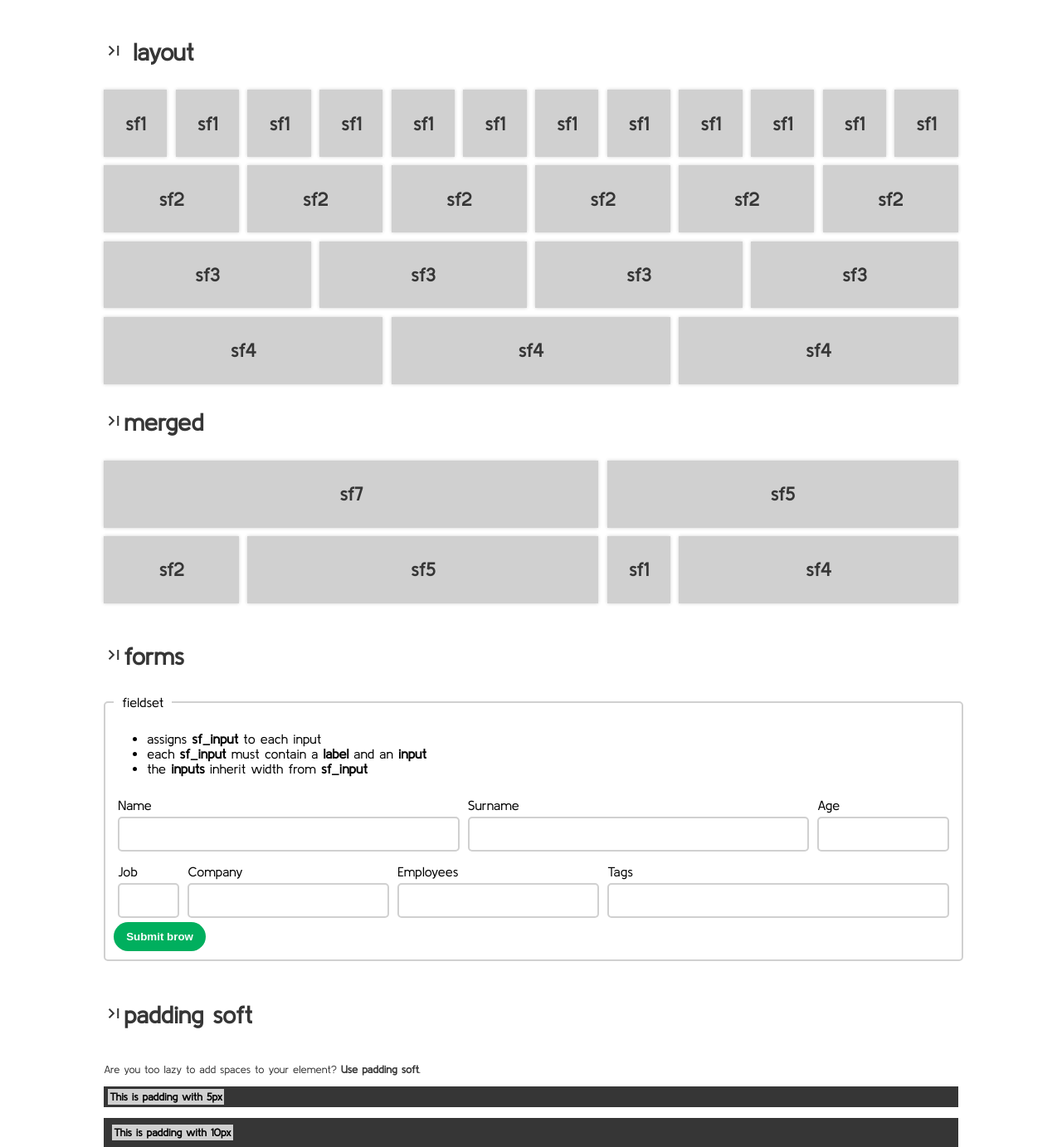
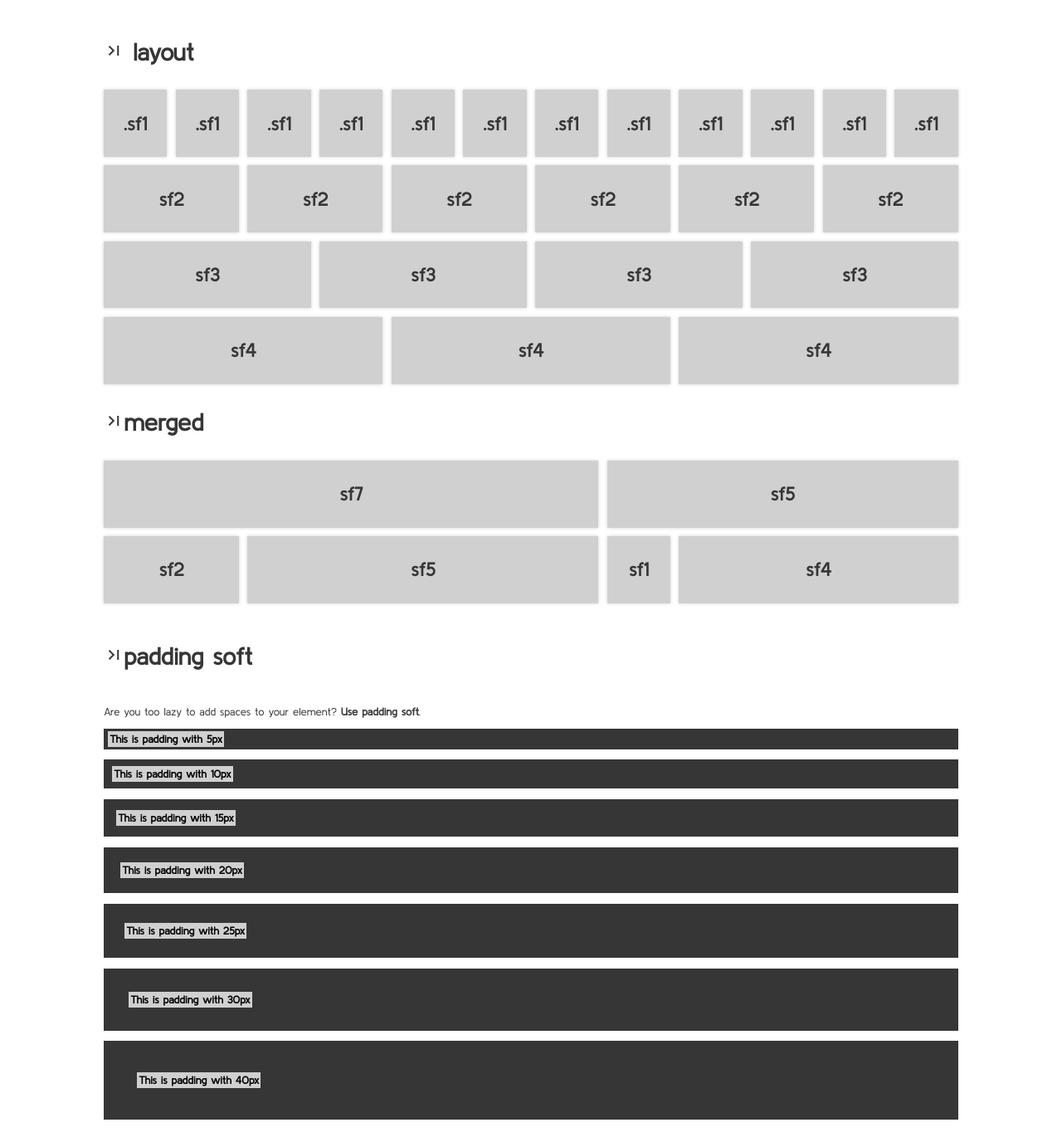
Before and after one commit to softframecss/softframecss, a website: page index.html in a window 1280 px wide. Shown: the part 1046-2428 px from the top of the page at 83% size. Drawn offline with Linux system fonts and the light colour scheme.

Commit message:
Revert "mel: support form"
This reverts commit 04d12c83f43a0c70b584c4f3da34cb693af4c198.

```diff
--- a/css/softframe.css
+++ b/css/softframe.css
@@ -20,19 +20,6 @@ body {
     --sf10: 82.33333%;
     --sf11: 90.66667%;
     --sf12: 99%;
-
-    --sf1_i: 7.33333%;
-    --sf2_i: 15.66667%;
-    --sf3_i: 24%;
-    --sf4_i: 32.33333%;
-    --sf5_i: 40.66667%;
-    --sf6_i: 49%;
-    --sf7_i: 57.33333%;
-    --sf8_i: 65.66667%;
-    --sf9_i: 74%;
-    --sf10_i: 82.33333%;
-    --sf11_i: 90.66667%;
-    --sf12_i: 99%;
 
     /* DEFAULT COLORS */
     --white: #ffffff;
@@ -160,6 +147,18 @@ a { text-decoration: none; }
         transition: all 0.5s ease 0s;
         background-color: #000000a6;
         color: #ffffff;
+    }
+}
+
+/* CARD */
+.sf_card {
+    color: var(--dark-gray);
+    background-color: var(--light-gray);
+    box-shadow: 0px 0px 4px 0px var(--light-gray);
+}
+@media screen and (max-width: 640px) {
+    .sf_card > h3 {
+        font-size: 0.6rem !important;
     }
 }
 
@@ -338,124 +337,6 @@ a { text-decoration: none; }
 }
 
 
-/* CARD */
-.sf_card {
-    color: var(--dark-gray);
-    background-color: var(--light-gray);
-    box-shadow: 0px 0px 4px 0px var(--light-gray);
-}
-@media screen and (max-width: 640px) {
-    .sf_card > h3 {
-        font-size: 0.6rem !important;
-    }
-}
-
-
-
-/* FORMS */
-.sf_fi_20 {width: 20%;}
-.sf_fi_30 {width: 30%;}
-.sf_fi_40 {width: 40%;}
-.sf_fi_50 {width: 50%;}
-.sf_fi_70 {width: 70%;}
-.sf_fi_100 {width: 100%;}
-
-
-.sf1_i {width: var(--sf1_i);}
-.sf2_i {width: var(--sf2_i);}
-.sf3_i {width: var(--sf3_i);}
-.sf4_i {width: var(--sf4_i);}
-.sf5_i {width: var(--sf5_i);}
-.sf6_i {width: var(--sf6_i);}
-.sf7_i {width: var(--sf7_i);}
-.sf8_i {width: var(--sf8_i);}
-.sf9_i {width: var(--sf9_i);}
-.sf10_i {width: var(--sf10_i);}
-.sf11_i {width: var(--sf11_i);}
-.sf12_i {width: 100%; display: flex;}
-@media screen and (max-width: 640px) {
-    .sf12_i {
-        position: relative;
-        display: inline-block;
-        margin-bottom: 10px;
-    }
-    .sf12_i:last-child {
-        margin-bottom: 0px;
-    }
-}
-.sf_form {
-    width: 100%;
-    margin: 0;
-    padding: 0;
-    position: relative;
-    display: inline-block;
-}
-@media screen and (max-width: 640px) {
-    .sf_form {
-        width: 100%;
-        position: relative;
-        display: inline-block;
-    }
-}
-.sf_form fieldset {
-    border: 2px solid var(--light-gray);
-    border-radius: 5px;
-    margin: 0;
-    padding: 10px;
-}
-@media screen and (max-width: 640px) {
-    .sf_form fieldset{
-        position: relative;
-        display: inline-block;
-    }
-}
-.sf_form legend {
-    padding: 0 10px;
-    font-size: 1rem;
-}
-
-.sf_input {
-    padding: 5px;
-    position: relative;
-    display: inline-block;
-}
-@media screen and (max-width: 640px) {
-    .sf_input{
-        padding: 0;
-        position: relative;
-        display: inline-block;
-    }
-}
-.sf_input input[type=text] {
-    width: -webkit-fill-available;
-    display: flex;
-    border: 2px solid var(--light-gray);
-    border-radius: 5px;
-    padding: 10px;
-    font-size: 1rem;
-    font-weight: 600;
-    background-color: var(--white);
-    color: var(--dark-gray);
-}
-@media screen and (max-width: 640px) {
-    .sf_input input[type=text] {
-        position: relative;
-        width: -webkit-fill-available;
-        display: flex;
-        border: 2px solid var(--light-gray);
-        border-radius: 5px;
-        padding: 10px;
-        font-size: 1rem;
-        font-weight: 600;
-        background-color: var(--white);
-        color: var(--dark-gray);
-    }
-}
-.sf_input label {
-    padding: 5px 0;
-    display: flex;
-}
-
 /* FOOTER */
 .sf_footer {
     position: relative;
--- a/index.html
+++ b/index.html
@@ -111,40 +111,40 @@
         </div>
         <div class="sf">
             <div class="sf_card sf1">
-                <h3 class="text-center ps5"> sf1 </h3>
+                <h3 class="text-center ps5"> .sf1 </h3>
             </div>
             <div class="sf_card sf1">
-                <h3 class="text-center ps5"> sf1 </h3>
+                <h3 class="text-center ps5"> .sf1 </h3>
             </div>
             <div class="sf_card sf1">
-                <h3 class="text-center ps5"> sf1 </h3>
+                <h3 class="text-center ps5"> .sf1 </h3>
             </div>
             <div class="sf_card sf1">
-                <h3 class="text-center ps5"> sf1 </h3>
+                <h3 class="text-center ps5"> .sf1 </h3>
             </div>
             <div class="sf_card sf1">
-                <h3 class="text-center ps5"> sf1 </h3>
+                <h3 class="text-center ps5"> .sf1 </h3>
             </div>
             <div class="sf_card sf1">
-                <h3 class="text-center ps5"> sf1 </h3>
+                <h3 class="text-center ps5"> .sf1 </h3>
             </div>
             <div class="sf_card sf1">
-                <h3 class="text-center ps5"> sf1 </h3>
+                <h3 class="text-center ps5"> .sf1 </h3>
             </div>
             <div class="sf_card sf1">
-                <h3 class="text-center ps5"> sf1 </h3>
+                <h3 class="text-center ps5"> .sf1 </h3>
             </div>
             <div class="sf_card sf1">
-                <h3 class="text-center ps5"> sf1 </h3>
+                <h3 class="text-center ps5"> .sf1 </h3>
             </div>
             <div class="sf_card sf1">
-                <h3 class="text-center ps5"> sf1 </h3>
+                <h3 class="text-center ps5"> .sf1 </h3>
             </div>
             <div class="sf_card sf1">
-                <h3 class="text-center ps5"> sf1 </h3>
+                <h3 class="text-center ps5"> .sf1 </h3>
             </div>
             <div class="sf_card sf1">
-                <h3 class="text-center ps5"> sf1 </h3>
+                <h3 class="text-center ps5"> .sf1 </h3>
             </div>
         </div>
 
@@ -229,62 +229,6 @@
 
         <div class="sf">
             <div class="sf12">
-                <h1><i class="material-icons"> last_page </i>forms</h1>
-            </div>
-        </div>
-        <div class="sf">
-            <div class="sf12">
-                <form action="" class="sf_form">
-                    <fieldset>
-                        <legend> fieldset</legend>
-                        <ul>
-                            <li>assigns <strong>sf_input</strong> to each input </li>
-                            <li>each <strong>sf_input</strong> must contain a <strong>label</strong> and an <strong>input</strong></li>
-                            <li>the <strong>inputs</strong> inherit width from <strong>sf_input</strong></li>
-                        </ul>
-                        <div class="sf12_i">
-                            <div class="sf_input sf5_i">
-                                <label for="name">Name</label>
-                                <input type="text" name="name">
-                            </div>
-                            <div class="sf_input sf5_i">
-                                <label for="surname">Surname</label>
-                                <input type="text" name="surname">
-                            </div>
-                            <div class="sf_input sf2_i">
-                                <label for="age">Age</label>
-                                <input type="text" name="age">
-                            </div>
-                        </div>
-                        <div class="sf12_i">
-                            <div class="sf_input sf1_i">
-                                <label for="job">Job</label>
-                                <input type="text" name="job">
-                            </div>
-                            <div class="sf_input sf3_i">
-                                <label for="company">Company</label>
-                                <input type="text" name="company">
-                            </div>
-                            <div class="sf_input sf3_i">
-                                <label for="employee">Employees</label>
-                                <input type="text" name="employee">
-                            </div>
-                            <div class="sf_input sf5_i">
-                                <label for="tags">Tags</label>
-                                <input type="text" name="tags">
-                            </div>
-                        </div>
-                        <div class="sf12_i">
-                            <button class="sf_buttom success">Submit brow</button>
-                        </div>
-                    </fieldset>
-                </form>
-            </div>
-        </div>
-        <br>
-
-        <div class="sf">
-            <div class="sf12">
                 <h1><i class="material-icons"> last_page </i>padding soft</h1>
             </div>
         </div>
```
